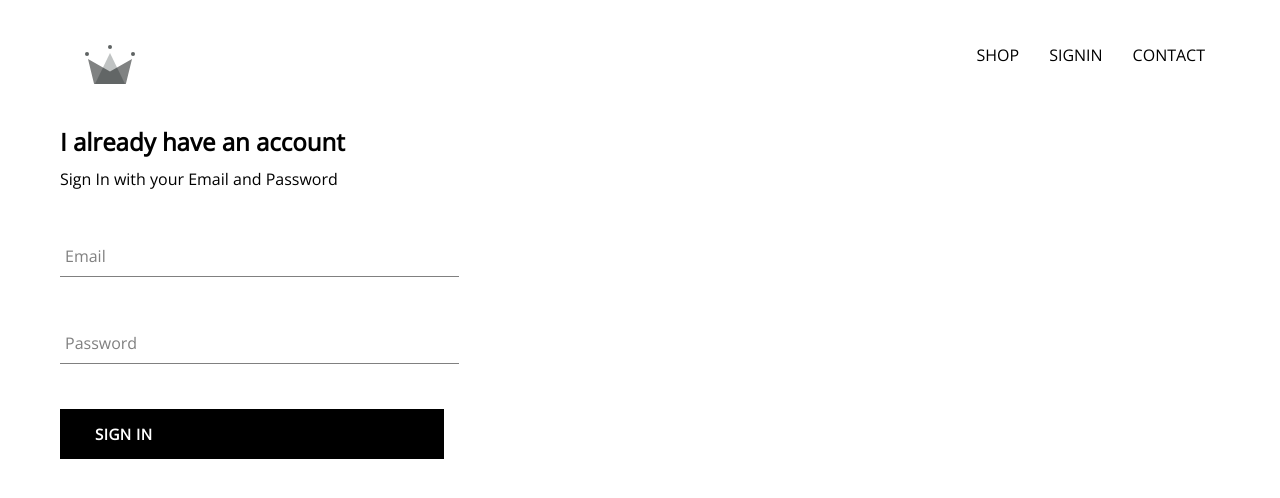
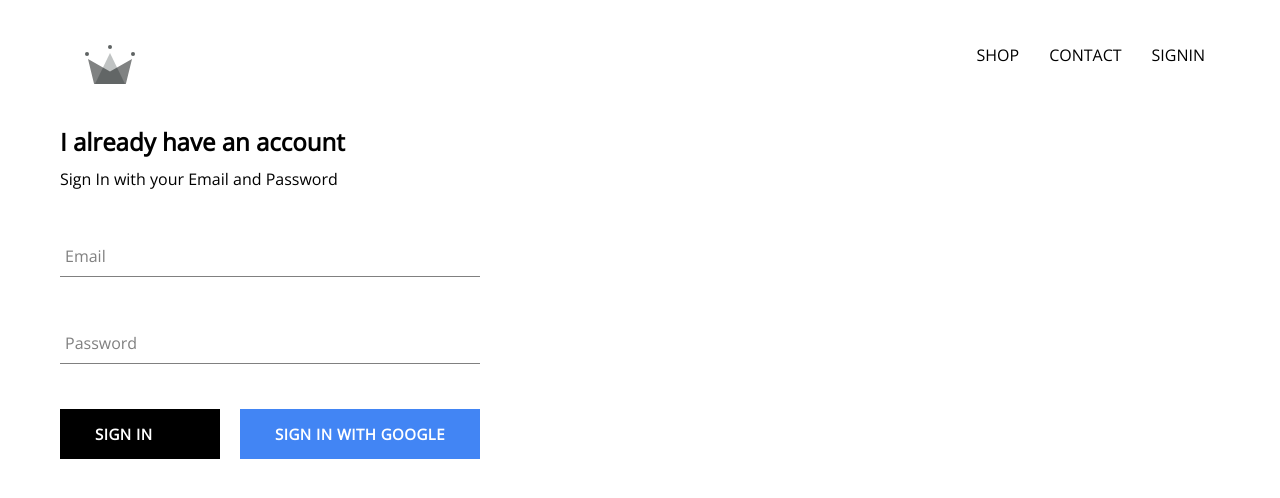
Before and after one commit to Akshat0102/Crwn-Clothing, a React (Create React App) app: page /userAuth in a window 1280 px wide. Shown: the top 498 px of the page. Built offline with nearby package versions, Linux system fonts and the light colour scheme; no server answers.

Commit message:
integrated firebase auth and created sign-in/out

```diff
--- a/package.json
+++ b/package.json
@@ -6,6 +6,7 @@
     "@testing-library/jest-dom": "^5.16.4",
     "@testing-library/react": "^13.0.1",
     "@testing-library/user-event": "^13.5.0",
+    "firebase": "^9.8.2",
     "node-sass": "^7.0.1",
     "react": "^18.0.0",
     "react-dom": "^18.0.0",
--- a/src/App.css
+++ b/src/App.css
@@ -7,3 +7,7 @@
     text-decoration: none;
     color: black;
 }
+
+* {
+    box-sizing: border-box;
+}
--- a/src/App.js
+++ b/src/App.js
@@ -4,11 +4,36 @@
 import ShopPage from './pages/shop/shop.component';
 import Header from './components/header/header.component';
 import UserAuthPage from './pages/userAuth/userAuth.component';
+import { auth } from './firebase/firebase.utils';
+import React from 'react';
 
-function App() {
+class App extends React.Component {
+
+  constructor() {
+    super();
+
+    this.state = {
+      currentUser: null
+    }
+  }
+
+  unsubscribeFromAuth = null;
+
+  componentDidMount() {
+    this.unsubscribeFromAuth = auth.onAuthStateChanged(user => {
+      this.setState({ currentUser: user });
+      console.log(user);
+    });
+  }
+
+  componentWillUnmount() {
+    this.unsubscribeFromAuth();
+  }
+
+  render() {
     return (
       <div className="App">
-      <Header />
+        <Header currentUser={this.state.currentUser} />
         <Routes>
           <Route path='/' element={<HomePage />} />
           <Route path='/shop' element={<ShopPage />} />
@@ -17,5 +42,6 @@
       </div>
     );
   }
+}
 
 export default App;
--- a/src/components/button-input/button-input.component.jsx
+++ b/src/components/button-input/button-input.component.jsx
@@ -1,9 +1,9 @@
 import React from "react";
 import './button-input.styles.scss';
 
-const ButtonInput = ({children, ...otherProps}) => {
-    return(
-        <div className="button-input" {...otherProps}>
+const ButtonInput = ({ children, isGoogleSignIn, ...otherProps }) => {
+    return (
+        <div className={`${isGoogleSignIn ? 'google-sign-in' : ''} button-input`} {...otherProps}>
             {children}
         </div>
     )
--- a/src/components/button-input/button-input.styles.scss
+++ b/src/components/button-input/button-input.styles.scss
@@ -1,5 +1,5 @@
 .button-input {
-    min-width: 165px;
+    min-width: 160px;
     width: auto;
     height: 50px;
     letter-spacing: 0.5px;
@@ -19,4 +19,14 @@
         color: black;
         border: 1px solid black;
     }
+
+    &.google-sign-in{
+        background-color: #4285f4;
+        color: white;
+
+        &:hover{
+            background-color: #357ae8;
+            border: none;
+        }
+    }
 }
--- a/src/components/header/header.component.jsx
+++ b/src/components/header/header.component.jsx
@@ -2,8 +2,9 @@
 import './header.styles.scss';
 import { Link } from 'react-router-dom';
 import { ReactComponent as Logo } from '../../assets/images/crown.svg';
+import { auth } from "../../firebase/firebase.utils";
 
-const Header = () => {
+const Header = ({ currentUser }) => {
 
     return (
         <div className="header">
@@ -14,12 +15,17 @@
                 <Link className="menu-option" to='/shop'>
                     SHOP
                 </Link>
-                <Link className="menu-option" to='/userAuth'>
-                    SIGNIN
-                </Link>
                 <Link className="menu-option" to='/shop'>
                     CONTACT
                 </Link>
+                {
+                    currentUser ?
+                        <div className="menu-option" onClick={() => auth.signOut()}>SIGN OUT</div>
+                        :
+                        <Link className="menu-option" to='/userAuth'>
+                            SIGNIN
+                        </Link>
+                }
             </div>
         </div>
     )
--- a/src/components/header/header.styles.scss
+++ b/src/components/header/header.styles.scss
@@ -20,6 +20,7 @@
 
         .menu-option {
             padding: 10px 15px;
+            cursor: pointer;
         }
     }
 }
--- a/src/components/sign-in/sign-in.component.jsx
+++ b/src/components/sign-in/sign-in.component.jsx
@@ -1,5 +1,6 @@
 import React from "react";
 import './sign-in.styles.scss';
+import { signInWithGoogle } from "../../firebase/firebase.utils";
 import FormInput from "../form-input/form-input.component";
 import ButtonInput from "../button-input/button-input.component";
 
@@ -41,7 +42,10 @@
                         label="Password"
                         value={this.state.password}
                         handleChange={this.handleChange} required />
-                    <ButtonInput type="submit">Sign In</ButtonInput>
+                    <div className="buttons">
+                        <ButtonInput type="submit">Sign In</ButtonInput>
+                        <ButtonInput onClick={signInWithGoogle} isGoogleSignIn>Sign In With Google</ButtonInput>
+                    </div>
                 </form>
             </div>
         )
--- a/src/components/sign-in/sign-in.styles.scss
+++ b/src/components/sign-in/sign-in.styles.scss
@@ -1,9 +1,14 @@
 .sign-in {
-    width: 30vw;
+    width: 420px;
     display: flex;
     flex-direction: column;
 
     .title {
         margin: 10px 0px;
     }
+
+    .buttons{
+        display: flex;
+        justify-content: space-between;
+    }
 }
--- /dev/null
+++ b/src/firebase/firebase.utils.js
@@ -0,0 +1,26 @@
+// Import the functions you need from the SDKs you need
+import firebase from 'firebase/compat/app';
+import 'firebase/compat/firestore';
+import 'firebase/compat/auth';
+
+const firebaseConfig = {
+    apiKey: "AIzaSyB19n2Q6kgMTXR_cUh06wFqWUHmcAB45nw",
+    authDomain: "crwn-db-36e90.firebaseapp.com",
+    projectId: "crwn-db-36e90",
+    storageBucket: "crwn-db-36e90.appspot.com",
+    messagingSenderId: "764047541880",
+    appId: "1:764047541880:web:12068d5be50942c65b0f8d",
+    measurementId: "G-0YL8WH2CCM"
+};
+
+// Initialize Firebase
+firebase.initializeApp(firebaseConfig);
+
+export const auth = firebase.auth();
+export const firestore = firebase.firestore();
+
+const provider = new firebase.auth.GoogleAuthProvider();
+provider.setCustomParameters({ prompt: 'select_account' });
+export const signInWithGoogle = () => auth.signInWithPopup(provider);
+
+export default firebase;
```
Also changed, not shown: 1 other file (tests, documents, lock files or other folders). Lines whose indentation alone changed are shown as unchanged.
